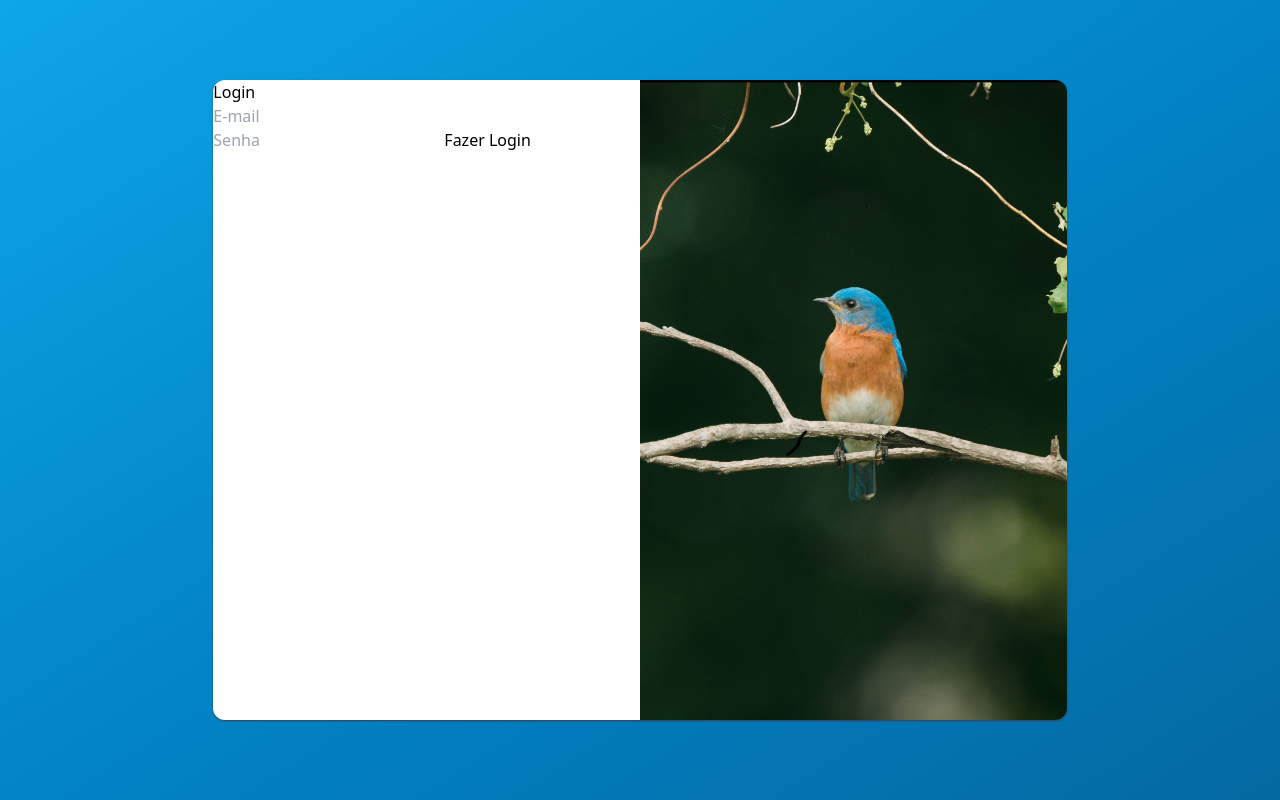
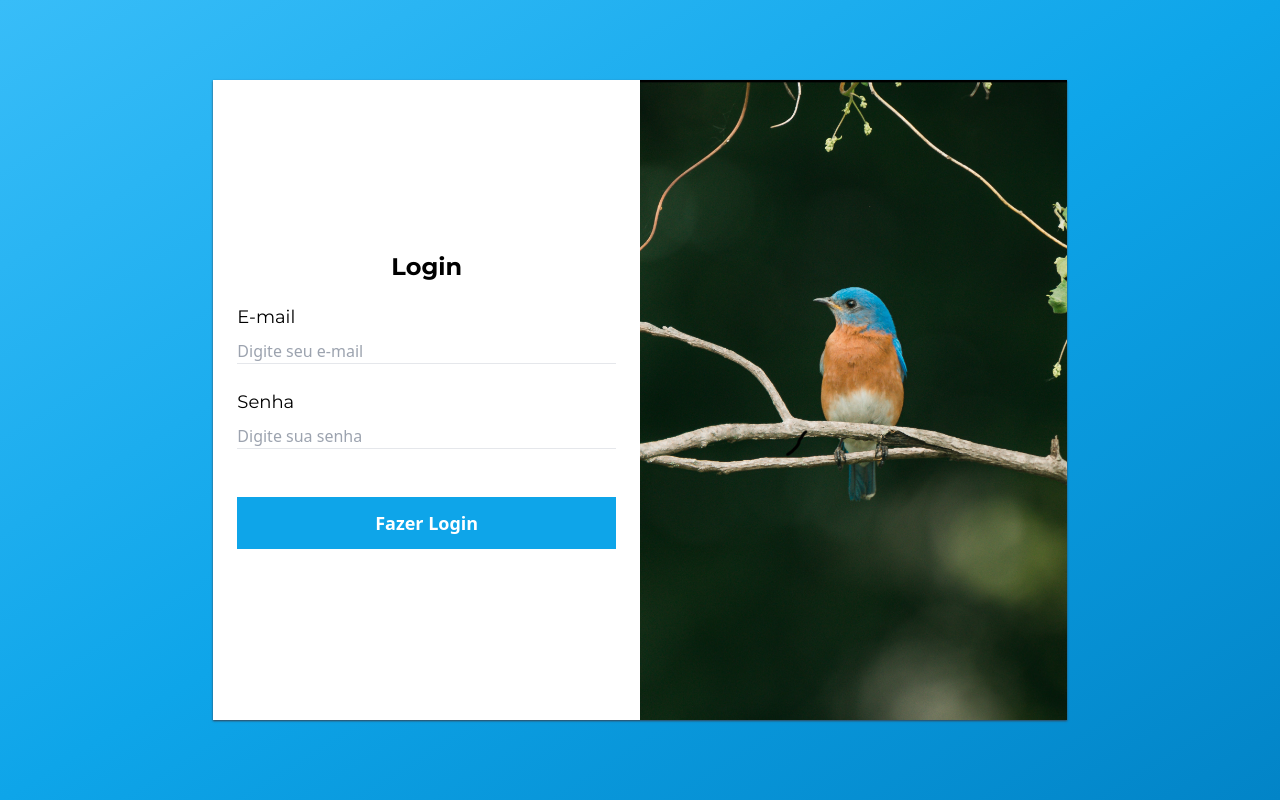
Before and after one commit to NatanaelJose/Twitter3, a React (Vite) app: page /login in a window 1280 px wide. Built offline with nearby package versions, Linux system fonts and the light colour scheme; no server answers.

Commit message:
Login updates

```diff
--- a/src/components/LoginPage.jsx
+++ b/src/components/LoginPage.jsx
@@ -1,45 +1,57 @@
 import { useState } from "react";
-import { auth, createAccountwithEmail } from "./services/firebaseConfig";
-import { redirect } from "react-router-dom";
+import { auth, loginAccountwithEmail } from "./services/firebaseConfig";
 import defaultProfilePic from '../assets/images/bluebird.jpg'
 
-export default function LoginPage() {
+function LoginPage() {
   const [email, setEmail] = useState("");
   const [password, setPassword] = useState("");
 
   const handleLogin = async () => {
     try {
-      await createAccountwithEmail(auth, email, password);
-      redirect("/");
+      await loginAccountwithEmail(auth, email, password);
+      window.location.replace("/"); // Substitui a URL atual pela página inicial
     } catch (error) {
       console.error("Erro ao fazer login com e-mail e senha:", error);
     }
   };
 
   return (
-    <div className="w-full h-screen flex flex-row items-center justify-center from-sky-700 via-sky-600 to-sky-500 bg-gradient-to-tl">
-      <div className="w-2/3 h-4/5 flex flex-row rounded-xl shadow-sm shadow-gray-700">
-        <div className="w-1/2 h-full rounded-l-xl bg-white">
-          <h1>Login</h1>
+    <div className="w-full h-screen box-border flex flex-row items-center justify-center from-sky-600 via-sky-500 to-sky-400 bg-gradient-to-tl">
+      <div className="w-2/3 h-4/5 flex flex-row shadow-sm shadow-gray-700">
+        <form className="w-1/2 h-full flex flex-col p-6 bg-white justify-center" autoComplete="on">
+          <h1 className="text-center font-bold font-sans text-2xl mb-5">Login</h1>
+          <div className="flex flex-col mb-6">
+            <label className="font-sans text-lg mb-2" htmlFor="email">E-mail</label>
             <input
+              className="border-b text-base focus:outline-none transition duration-500 ease-in-out focus:border-b-2 focus:border-sky-500"
+              id="email"
               type="email"
-            placeholder="E-mail"
+              placeholder="Digite seu e-mail"
               value={email}
               onChange={(e) => setEmail(e.target.value)}
             />
+          </div>
+          <div className="flex flex-col mb-6">
+            <label className="font-sans text-lg mb-2" htmlFor="password">Senha</label>
             <input
+              className="border-b text-base focus:outline-none transition duration-500 ease-in-out focus:border-b-2 focus:border-sky-500"
+              id="password"
               type="password"
-            placeholder="Senha"
+              placeholder="Digite sua senha"
               value={password}
               onChange={(e) => setPassword(e.target.value)}
             />
-          <button onClick={handleLogin}>Fazer Login</button>
           </div>
+          <input />
+          <button className="text-white bg-sky-500 text-lg font-bold p-3" type="submit" onClick={handleLogin}>Fazer Login</button>
+        </form>
         <div className="w-1/2 h-full">
-          <img className="h-full w-full rounded-r-xl object-cover" src={defaultProfilePic} alt="blue-bird-banner" />
+          <img className="h-full w-full object-cover select-none" src={defaultProfilePic} alt="blue-bird-banner" />
         </div>
       </div>
     </div>
   );
 
 }
+
+export default LoginPage;
--- a/src/components/services/firebaseConfig.js
+++ b/src/components/services/firebaseConfig.js
@@ -5,6 +5,7 @@ import {
   GoogleAuthProvider,
   signInWithPopup,
   signOut,
+  signInWithEmailAndPassword,
 } from "firebase/auth";
 import { getFirestore } from "firebase/firestore";
 
@@ -73,3 +74,25 @@ export const createAccountwithEmail = async (auth, email, password) => {
     return null;
   }
 };
+
+export const loginAccountwithEmail = async (auth, email, password) => {
+  try {
+    const userCredential = await signInWithEmailAndPassword(
+      auth,
+      email,
+      password
+    );
+    const user = userCredential.user;
+    return user;
+  } catch (error) {
+    if (error instanceof auth.AuthError) {
+      const errorCode = error.code;
+      const errorMessage = error.message;
+      const email = error.customData?.email;
+      const credential = GoogleAuthProvider.credentialFromError(error);
+    } else {
+      console.error("Erro durante o login:", error);
+    }
+    return null;
+  }
+};
```
Lines whose indentation alone changed are shown as unchanged.
